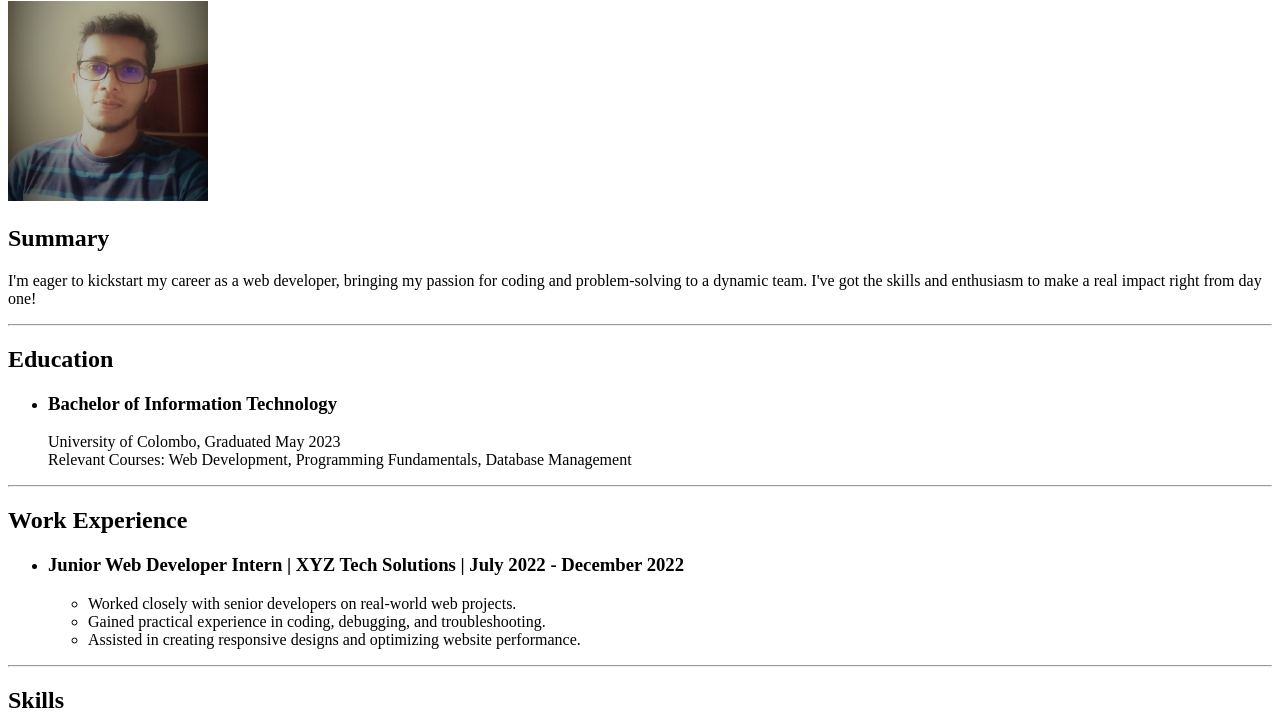
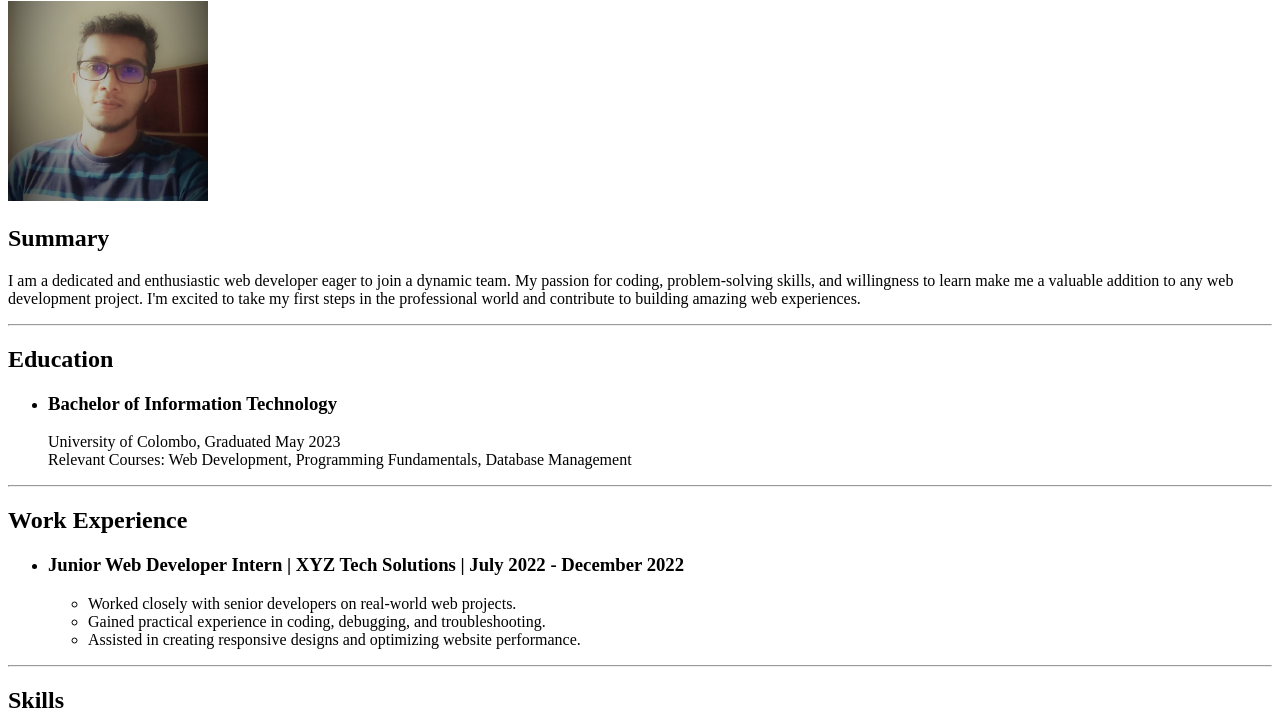
Before and after one commit to Sasanka-98/my-resume, a plain HTML site: page index.html in a window 1280 px wide. Shown: the part 79-800 px from the top of the page. Drawn offline with Linux system fonts and the light colour scheme.

Commit message:
Update index.html
The summary did not seem professional.

```diff
--- a/index.html
+++ b/index.html
@@ -15,9 +15,7 @@
     />
     <h2>Summary</h2>
     <p>
-      I'm eager to kickstart my career as a web developer, bringing my passion
-      for coding and problem-solving to a dynamic team. I've got the skills and
-      enthusiasm to make a real impact right from day one!
+      I am a dedicated and enthusiastic web developer eager to join a dynamic team. My passion for coding, problem-solving skills, and willingness to learn make me a valuable addition to any web development project. I'm excited to take my first steps in the professional world and contribute to building amazing web experiences.
     </p>
     <hr />
     <h2>Education</h2>
```
